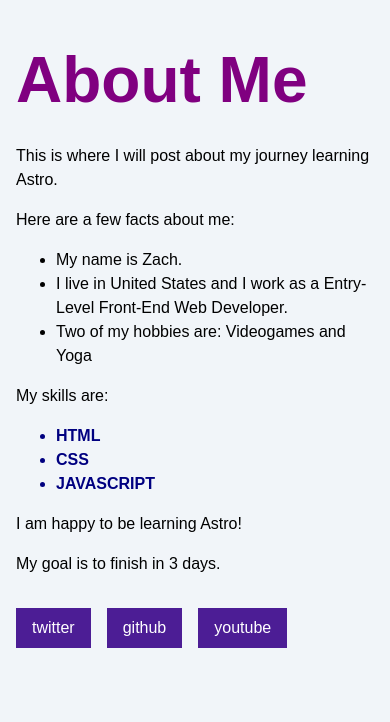
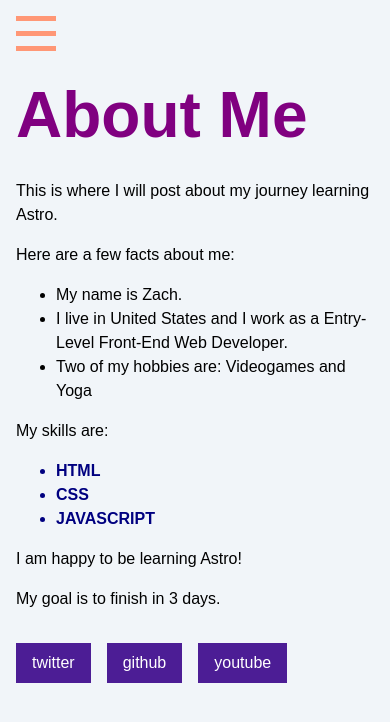
Before and after one commit to zxtch99/personal-site, an Astro site: page /about in a window 390 px wide. Built offline with nearby package versions, Linux system fonts and the light colour scheme; Astro itself is replaced by a stand-in of ours.

Commit message:
Hamburger menu on  mobile

```diff
--- /dev/null
+++ b/src/components/Hamburger.astro
@@ -0,0 +1,7 @@
+---
+---
+<div class="hamburger">
+    <span class="line"></span>
+    <span class="line"></span>
+    <span class="line"></span>
+  </div>
--- a/src/components/Header.astro
+++ b/src/components/Header.astro
@@ -1,9 +1,11 @@
 ---
+import Hamburger from "./Hamburger.astro";
 import Navigation from "./Navigation.astro";
 ---
 
 <header>
     <nav>
+        <Hamburger />
         <Navigation />
     </nav>
 </header>
--- a/src/pages/about.astro
+++ b/src/pages/about.astro
@@ -70,5 +70,8 @@
 
 
             <Footer />
+            <script>
+                import "../scripts/menu.js";
+            </script>
 	</body>
 </html>
--- a/src/pages/blog.astro
+++ b/src/pages/blog.astro
@@ -26,5 +26,8 @@
 		  </ul>
 
 		  <Footer />
+		  <script>
+			import "../scripts/menu.js";
+		</script>
 	</body>
 </html>
--- a/src/pages/index.astro
+++ b/src/pages/index.astro
@@ -21,5 +21,8 @@
 		<p>This is the home page where I will introduce myself</p>
 
 		<Footer />
+		<script>
+			import "../scripts/menu.js";
+		</script>
 	</body>
 </html>
--- /dev/null
+++ b/src/scripts/menu.js
@@ -0,0 +1,3 @@
+document.querySelector('.hamburger').addEventListener('click', () => {
+    document.querySelector('.nav-links').classList.toggle('expanded');
+  });
--- a/src/styles/global.css
+++ b/src/styles/global.css
@@ -21,6 +21,19 @@
   }
 
   /* nav styles */
+
+.hamburger {
+padding-right: 20px;
+cursor: pointer;
+}
+
+.hamburger .line {
+display: block;
+width: 40px;
+height: 5px;
+margin-bottom: 10px;
+background-color: #ff9776;
+}
 
 .nav-links {
     width: 100%;
@@ -62,5 +75,8 @@
       display: inline-block;
       padding: 15px 20px;
     }
+    .hamburger {
+        display: none;
+    }
 
   }
```
